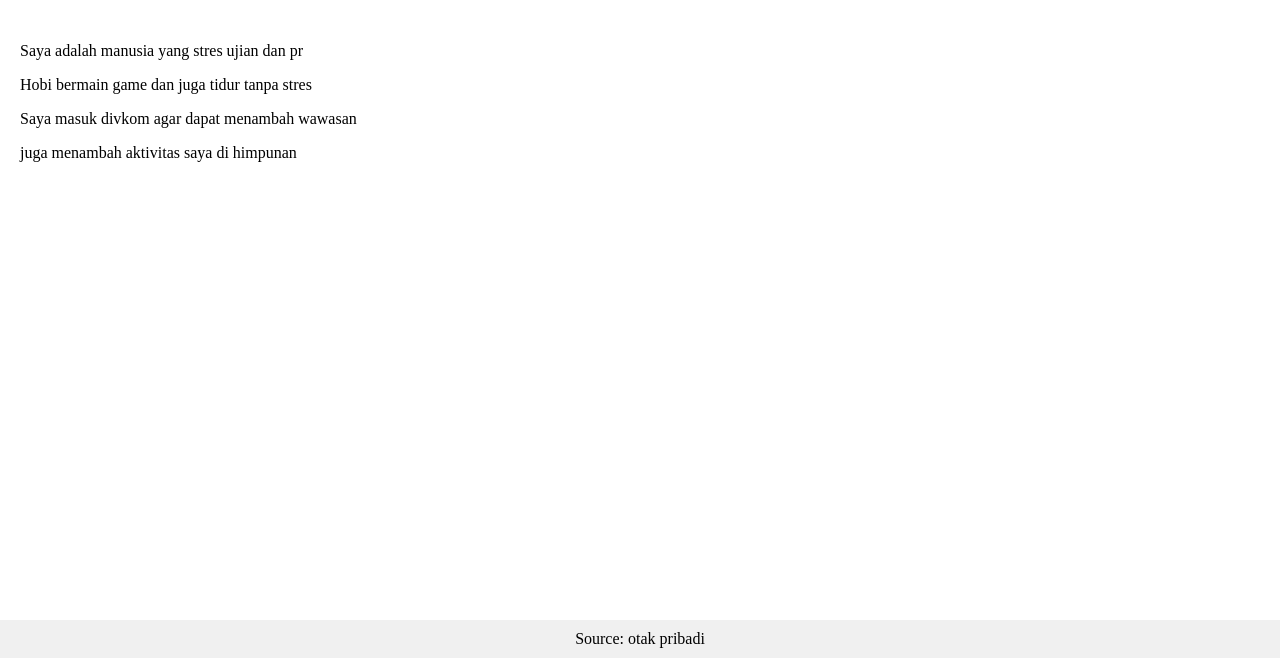
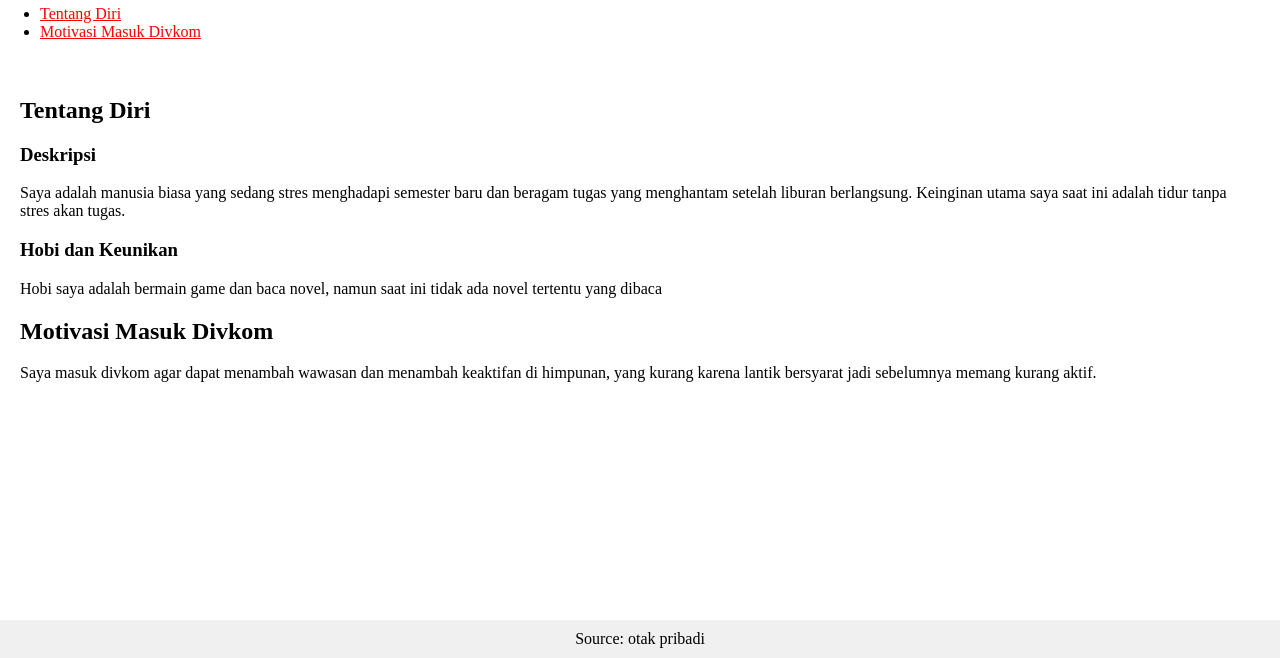
Before and after one commit to ibrhmhnfm/BootcampDivkom, a plain HTML site: page tugas2/index.html in a window 1280 px wide. Shown: the part 142-800 px from the top of the page. Drawn offline with Linux system fonts and the light colour scheme.

Commit message:
Update index.html

```diff
--- a/tugas2/index.html
+++ b/tugas2/index.html
@@ -13,16 +13,44 @@
     </header>
 
     <nav>
-        <ul>
-            <li><a href="#"> Tentang Diri</a></li>
-            <li><a href="#"> Motivasi Masuk Divkom</a></li>
-        </ul>
+        <h2 id="judul"> Daftar Isi </h2>
+        <section>
+            <ul>
+                <li><a href="#"> Tentang Diri</a></li>
+                <li><a href="#"> Motivasi Masuk Divkom</a></li>
+            </ul>
+        </section>
     </nav>
     <main>
-        <p> Saya adalah manusia yang stres ujian dan pr</p>
-        <p> Hobi bermain game dan juga tidur tanpa stres</p>
-        <p> Saya masuk divkom agar dapat menambah wawasan </p>
-        <p> juga menambah aktivitas saya di himpunan</p>
+        <div class = "tentangdiri">
+            <h2 id ="judul"> Tentang Diri </h2>
+            <section>
+                <h3 id ="subjudul">
+                    Deskripsi
+                </h3>
+                <p>
+                    Saya adalah manusia biasa yang sedang stres menghadapi semester baru dan beragam tugas yang menghantam setelah
+                    liburan berlangsung. Keinginan utama saya saat ini adalah tidur tanpa stres akan tugas.
+                </p>
+            </section>
+            <section>
+                <h3 id = "subjudul">
+                    Hobi dan Keunikan
+                </h3>
+                <p>
+                    Hobi saya adalah bermain game dan baca novel, namun saat ini tidak ada novel tertentu yang dibaca
+                </p>
+            </section>
+        </div>
+        <div class = "motivasidivkom">
+            <h2 id ="judul"> Motivasi Masuk Divkom </h2>
+            <section>
+            <p>
+                Saya masuk divkom agar dapat menambah wawasan dan menambah keaktifan di himpunan, yang kurang karena lantik
+                bersyarat jadi sebelumnya memang kurang aktif.
+            </p>
+            </section>
+        </div>
     </main>
 
   <footer>
```
